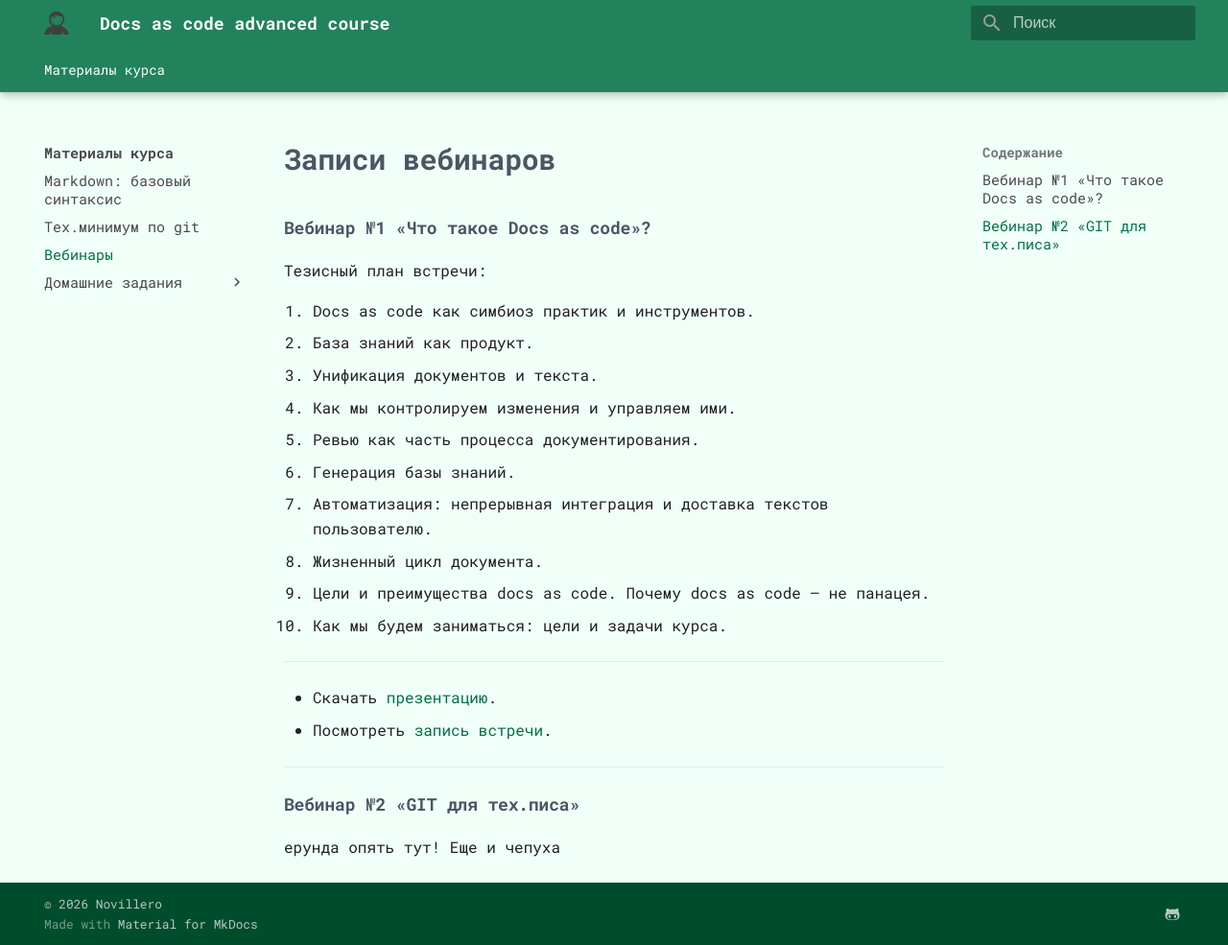
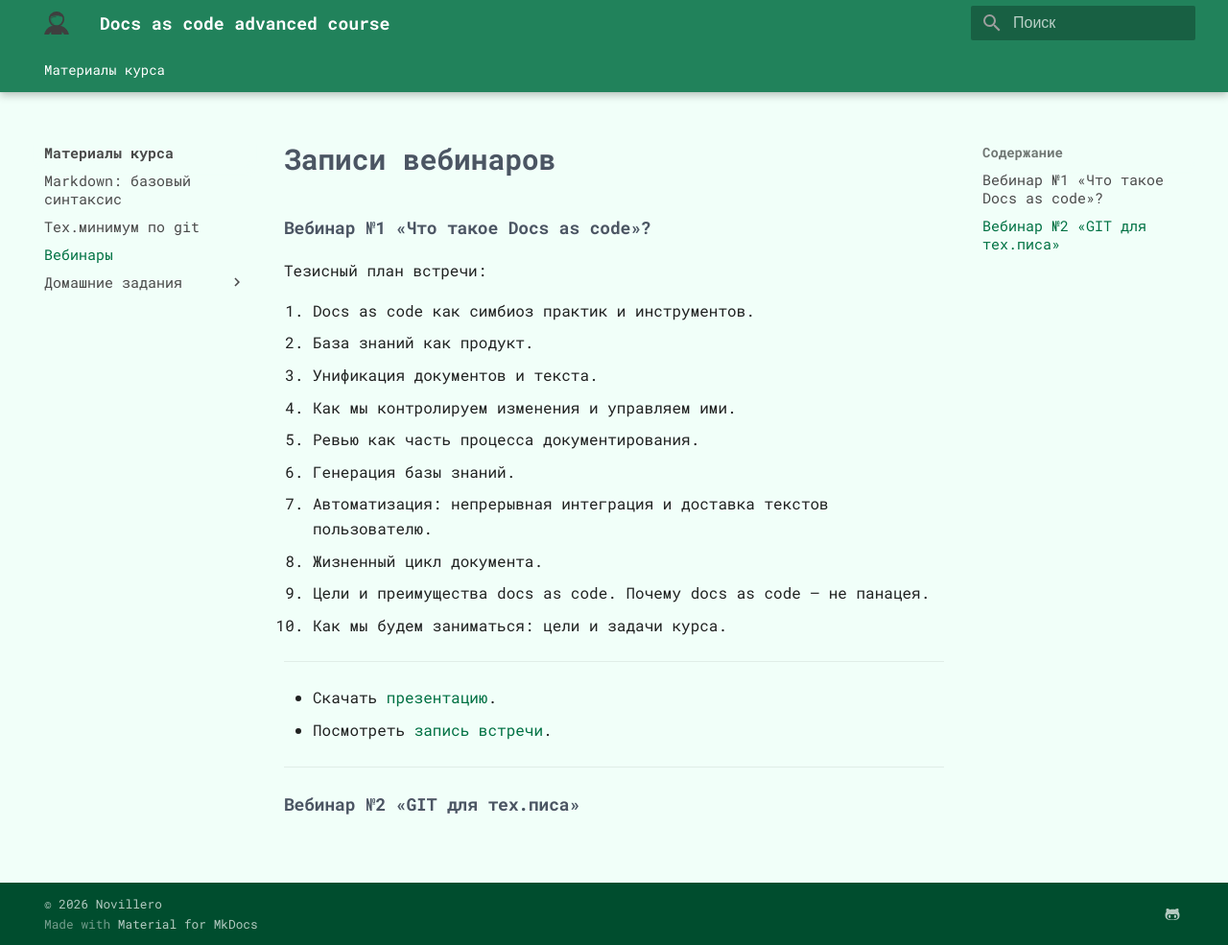
Before and after one commit to novillero/dac-adv-3, an MkDocs documentation site: the page built from docs/meetings.md, in a window 1280 px wide and 985 px high. Shown: the whole window at 96% size. Built offline with MkDocs 1.6.1 and Material for MkDocs 9.7.7, drawn with Linux system fonts in a browser that asks for light colours; some web fonts are replaced.

Commit message:
Revert "Ерунда и чепуха!"
This reverts commit 8045bacdad2ae9406bfc3bc644a1c2bbb32cca97.

```diff
--- a/docs/meetings.md
+++ b/docs/meetings.md
@@ -23,5 +23,3 @@
 ---
 
 #### Вебинар №2 «GIT для тех.писа»
-
-ерунда опять тут! Еще и чепуха
```
